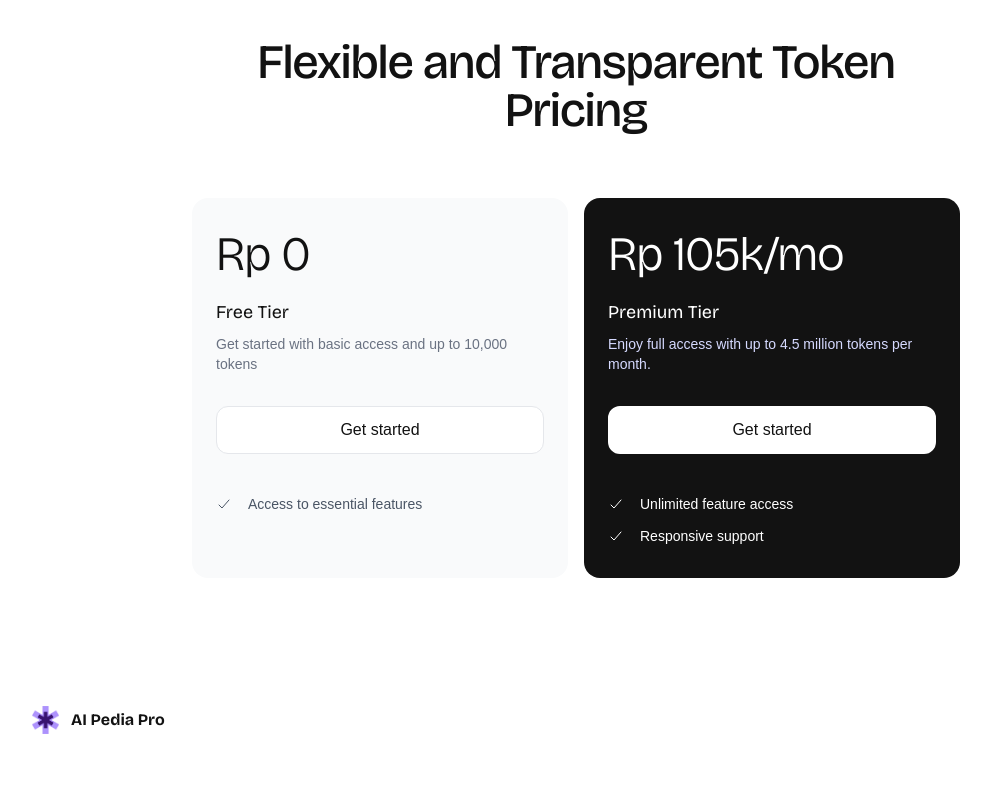
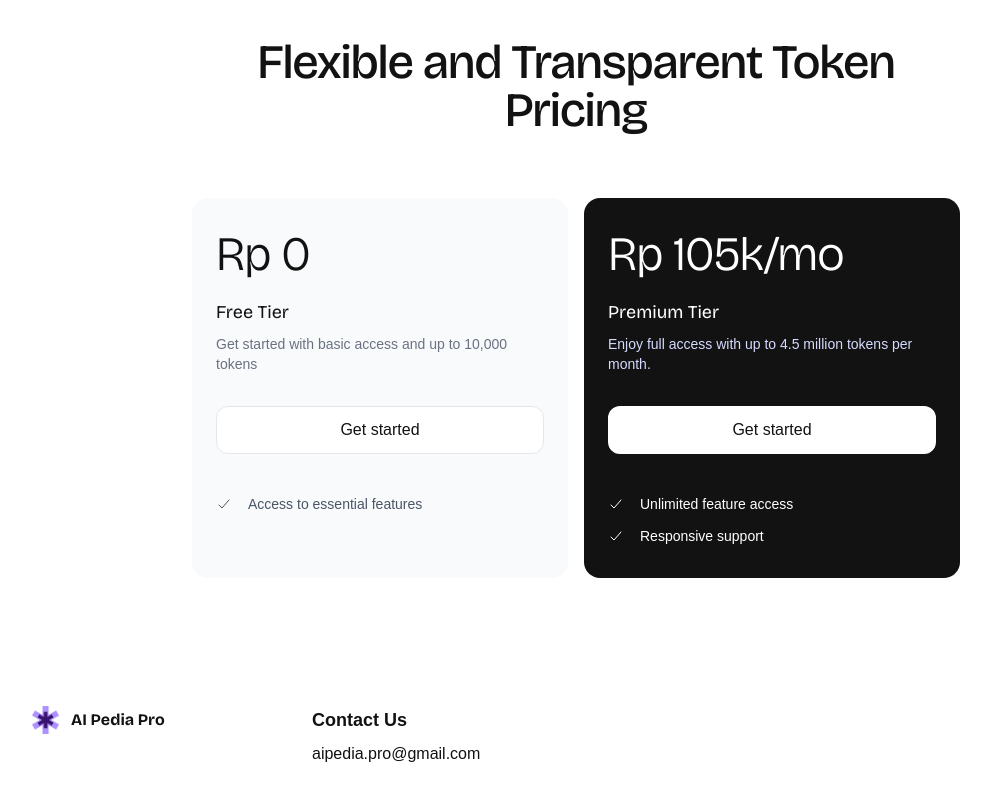
Before and after one commit to kerjaremote-net/aipedia.pro, an Astro site: page / in a window 1280 px wide. Shown: the part 2778-3578 px from the top of the page, without its empty margins (64-1055 px from the left). Built offline with nearby package versions, Linux system fonts and the light colour scheme; Astro itself is replaced by a stand-in of ours; a web font is replaced by a local one.

Commit message:
feat: add contact

```diff
--- a/src/components/global/Footer.astro
+++ b/src/components/global/Footer.astro
@@ -1,13 +1,17 @@
 <footer>
-  <div
-    class="mx-auto w-full lg:px-24 max-w-7xl md:px-12 items-center px-8 py-16">
+  <div class="mx-auto w-full lg:px-24 max-w-7xl md:px-12 items-center px-8 py-16">
     <div class="grid grid-cols-2 lg:grid-cols-4 items-start gap-x-8 gap-y-8">
-      <a
-        href="/"
-        class="xl:col-span-1 text-black inline-flex items-center gap-3">
-        <img src="/aipedia-logo.png"  class="h-7 w-auto">
+      <a href="/" class="xl:col-span-1 text-black inline-flex items-center gap-3">
+        <img src="/aipedia-logo.png" class="h-7 w-auto">
         <span class="font-bold font-display">AI Pedia Pro</span>
       </a>
+      <!-- Contact Section -->
+      <div class="mt-4 lg:mt-0">
+        <h2 class="text-lg font-semibold text-black mb-2">Contact Us</h2>
+          <a href="mailto:aipedia.pro@gmail.com" class="text-black hover:underline">
+            aipedia.pro@gmail.com
+          </a>
+      </div>
     </div>
   </div>
 </footer>
```
